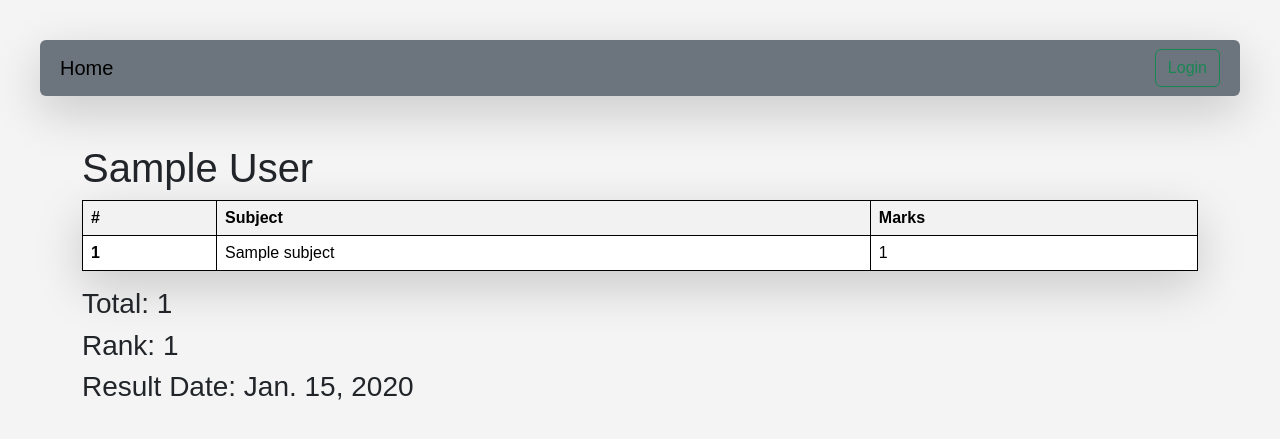
After one commit to chaudhariganesh33/DjangoPractice, a Django app: page /see_marks/1 in a window 1280 px wide. The commit adds this page. Shown: the top 439 px of the page. Run offline with Django 5.2, Linux system fonts and the light colour scheme; tables that the repository leaves empty hold one stand-in row (values such as "Sample post").

Commit message:
added student report card

```diff
--- a/core/urls.py
+++ b/core/urls.py
@@ -38,6 +38,7 @@ urlpatterns = [
     path('logout', logout_page, name='logout'),
     path('register', register_page, name='register'),
     path('get_students', get_students, name='get_students'),
+    path('see_marks/<student_id>', see_marks, name='see_marks'),
 ]
 
 if settings.DEBUG:
--- a/management_app/models.py
+++ b/management_app/models.py
@@ -44,7 +44,7 @@ class Subjects(models.Model):
 
 
 class StudentMarks(models.Model):
-    student = models.ForeignKey(Students, related_name='student', on_delete=models.CASCADE)
+    student = models.ForeignKey(Students, related_name='studentmarks', on_delete=models.CASCADE)
     subject = models.ForeignKey(Subjects, on_delete=models.CASCADE)
     marks = models.IntegerField()
 
@@ -53,3 +53,17 @@ class StudentMarks(models.Model):
 
     class Meta:
         unique_together = ['student', 'subject']
+
+
+class ReportCards(models.Model):
+    student = models.ForeignKey(Students, related_name='reportcard', on_delete=models.CASCADE)
+    student_rank = models.IntegerField()
+    date_of_report_card = models.DateField(auto_now_add=True)
+
+    def __str__(self):
+        return f"{self.student.student_name}"
+
+    class Meta:
+        unique_together = ['student_rank', 'date_of_report_card']
+        verbose_name = 'Report Card'
+        ordering = ['student_rank']
--- a/management_app/views.py
+++ b/management_app/views.py
@@ -31,3 +31,9 @@ def get_students(request):
     page_number = request.GET.get('page')
     page_object = paginator.get_page(page_number)
     return render(request, 'management/students.html', context={'students': page_object})
+
+
+def see_marks(request, student_id):
+    studentmarks = StudentMarks.objects.filter(student__student_id__student_id = student_id)
+    total_marks = studentmarks.aggregate(total_marks = Sum('marks'))
+    return render(request, 'management/marks.html', context={'marks': studentmarks, 'total_marks': total_marks})
--- /dev/null
+++ b/templates/management/marks.html
@@ -0,0 +1,27 @@
+{% extends "base.html" %}
+
+
+{% block start %}
+<div class="container mt-5">
+    <table class="table table-striped mx-auto shadow-lg">
+        <tbody>
+            <h1>{{marks.first.student}}</h1>
+            <th>#</th>
+            <th>Subject</th>
+            <th>Marks</th>
+            {% for entry in marks %}
+                <tr>
+                    <th>{{forloop.counter}}</th>
+                    <td>{{entry.subject.subject_name}}</td>
+                    <td>{{entry.marks}}</td>
+                </tr>
+            {% endfor %}
+
+        </tbody>
+    </table>
+    <h3>Total: {{total_marks.total_marks}}</h3>
+    <h3>Rank: {{marks.first.student.reportcard.first.student_rank}}</h3>
+    <h3>Result Date: {{marks.first.student.reportcard.first.date_of_report_card}}</h3>
+</div>
+
+{% endblock %}
--- a/templates/management/students.html
+++ b/templates/management/students.html
@@ -29,7 +29,10 @@
             <tr>
                 <th>{{forloop.counter}}</th>
                 <td>{{student.student_name}}</td>
-                <td>{{student.student_id}}</td>
+                <td>
+                    <a href="see_marks/{{student.student_id}}">{{student.student_id}}</a>
+
+                </td>
                 <td>{{student.department}}</td>
                 <td>{{student.student_age}}</td>
                 <td>{{student.student_email}}</td>
```
Also changed, not shown: management_app/admin.py (+11 -0 lines), seed.py (+13 -0 lines), management_app/migrations/0004_reportcards.py (added), management_app/migrations/0005_alter_reportcards_unique_together_and_more.py (added), management_app/migrations/0006_alter_reportcards_date_of_report_card.py (added), management_app/migrations/0007_alter_reportcards_options_alter_studentmarks_student.py (added).
